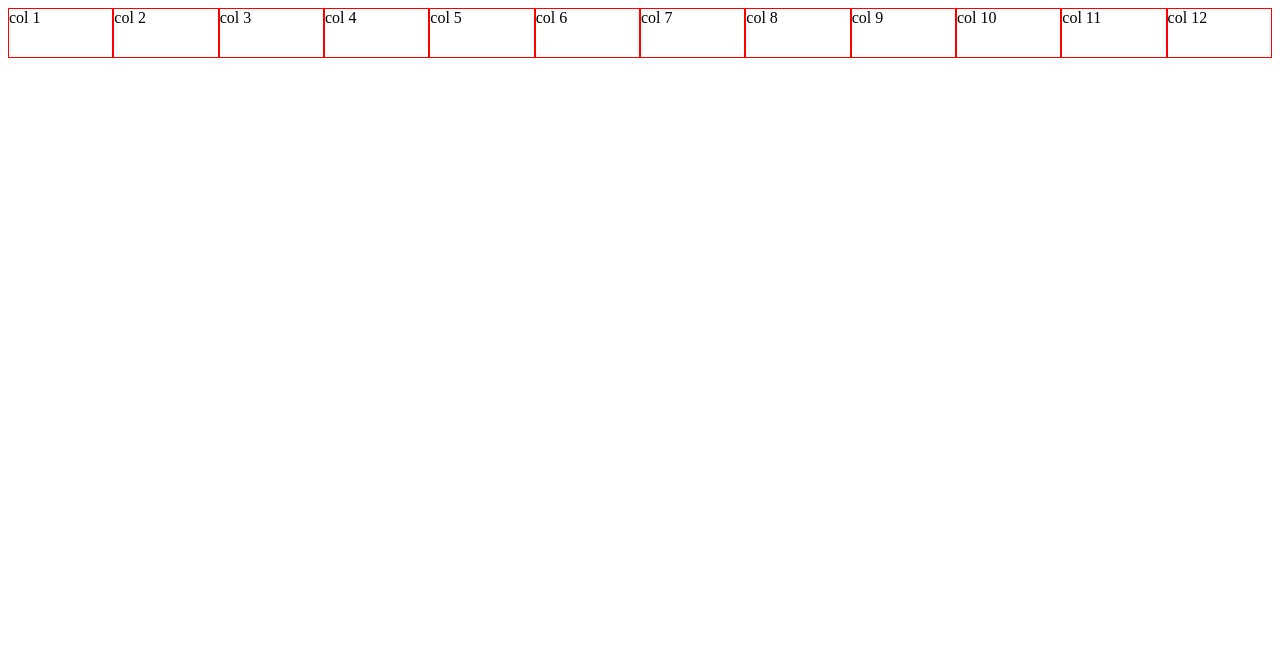
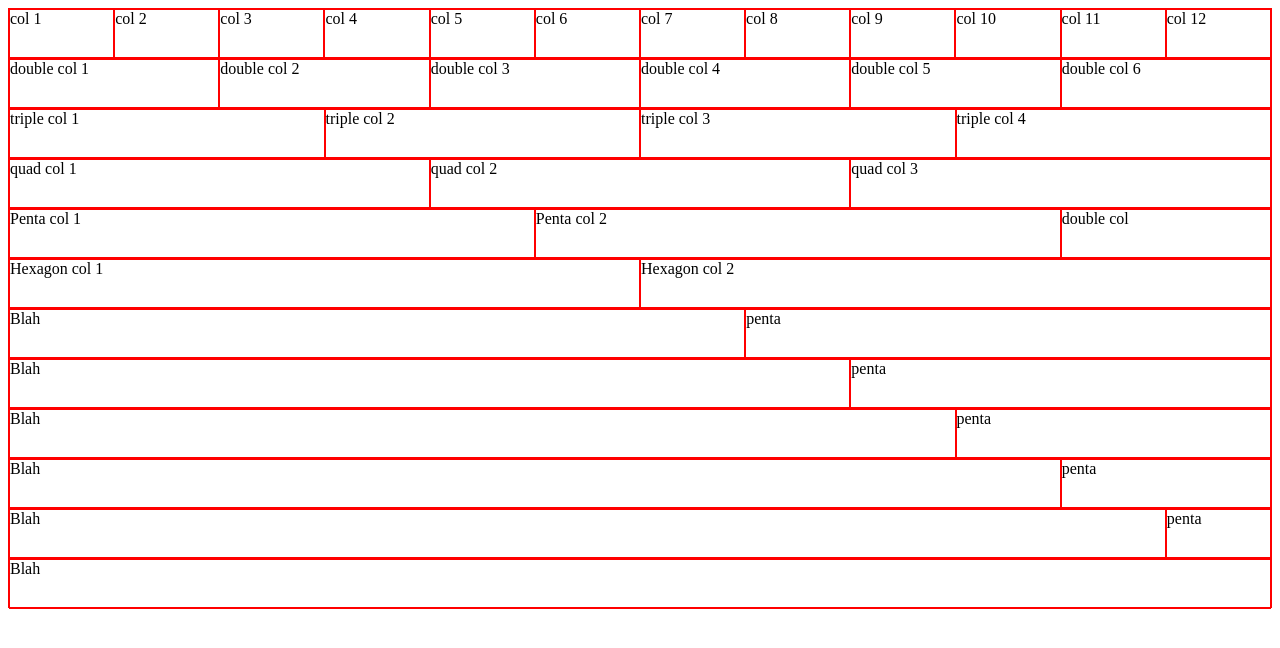
Before and after one commit to roeef/Shoestrap, a plain HTML site: page index.html in a window 1280 px wide. Drawn offline with Linux system fonts and the light colour scheme.

Commit message:
PARTNER WORK: FINISH IT OFF!

```diff
--- a/index.html
+++ b/index.html
@@ -10,6 +10,7 @@
         <title>Document</title>
     </head>
     <body>
+    <div class="row">
         <div class="col-1">col 1</div>
         <div class="col-1">col 2</div>
         <div class="col-1">col 3</div>
@@ -22,5 +23,70 @@
         <div class="col-1">col 10</div>
         <div class="col-1">col 11</div>
         <div class="col-1">col 12</div>
+    </div>
+
+    <div class="row">
+        <div class="col-2">double col 1</div>
+        <div class="col-2">double col 2</div>
+        <div class="col-2">double col 3</div>
+        <div class="col-2">double col 4</div>
+        <div class="col-2">double col 5</div>
+        <div class="col-2">double col 6</div>
+    </div>
+
+    <div class="row">
+        <div class="col-3">triple col 1</div>
+        <div class="col-3">triple col 2</div>
+        <div class="col-3">triple col 3</div>
+        <div class="col-3">triple col 4</div>
+    </div>
+
+    <div class="row">
+        <div class="col-4">quad col 1</div>
+        <div class="col-4">quad col 2</div>
+        <div class="col-4">quad col 3</div>
+    </div>
+
+    <div class="row">
+        <div class="col-5">Penta col 1</div>
+        <div class="col-5">Penta col 2</div>
+        <div class="col-2">double col</div>
+    </div>
+
+    <div class="row">
+        <div class="col-6">Hexagon col 1</div>
+        <div class="col-6">Hexagon col 2</div>
+    </div>
+
+    <div class="row">
+        <div class="col-7">Blah</div>
+        <div class="col-5">penta</div>
+    </div>
+
+    <div class="row">
+        <div class="col-8">Blah</div>
+        <div class="col-4">penta</div>
+    </div>
+
+    <div class="row">
+        <div class="col-9">Blah</div>
+        <div class="col-3">penta</div>
+    </div>
+
+    <div class="row">
+        <div class="col-10">Blah</div>
+        <div class="col-2">penta</div>
+    </div>
+
+    <div class="row">
+        <div class="col-11">Blah</div>
+        <div class="col-1">penta</div>
+    </div>
+
+    <div class="row">
+        <div class="col-12">Blah</div>
+    </div>
+
+
     </body>
 </html>
--- a/shoestrap.css
+++ b/shoestrap.css
@@ -3,6 +3,62 @@
     float: left;
     width: 8.33333333%;
 }
+
+.col-2 {
+    float: left;
+    width: 16.6666666%;
+}
+
+.col-3 {
+    float: left;
+    width: 25%;
+}
+
+.col-4 {
+    float: left;
+    width: 33.33333333%;
+}
+
+.col-5 {
+    float: left;
+    width: 41.6666666666%;
+}
+
+.col-6 {
+    float: left;
+    width: 50%;
+}
+
+.col-7 {
+    float: left;
+    width: 58.33333333%;
+}
+
+.col-8 {
+    float: left;
+    width: 66.666666666%;
+}
+
+.col-9 {
+    float: left;
+    width: 75%;
+}
+
+.col-10 {
+    float: left;
+    width: 83.3333333%;
+}
+
+.col-11 {
+    float: left;
+    width: 91.6666666%;
+}
+
+.col-12 {
+    float: left;
+    width: 100%;
+}
+
 
 div {
     height: 50px;
```
Lines whose indentation alone changed are shown as unchanged.
